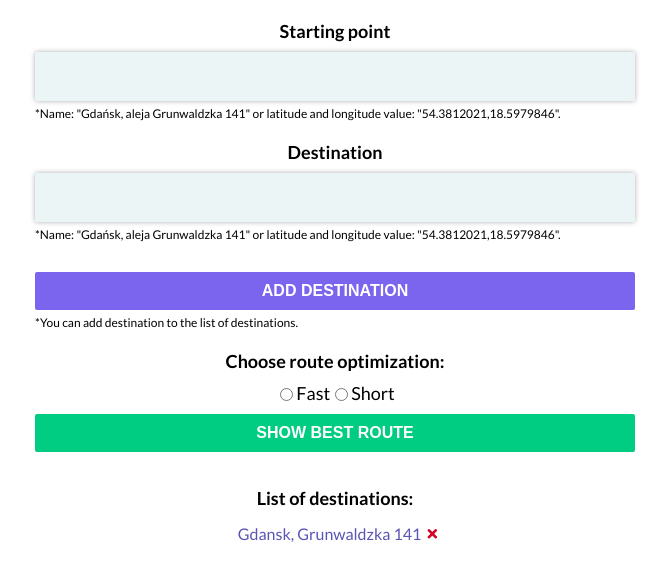
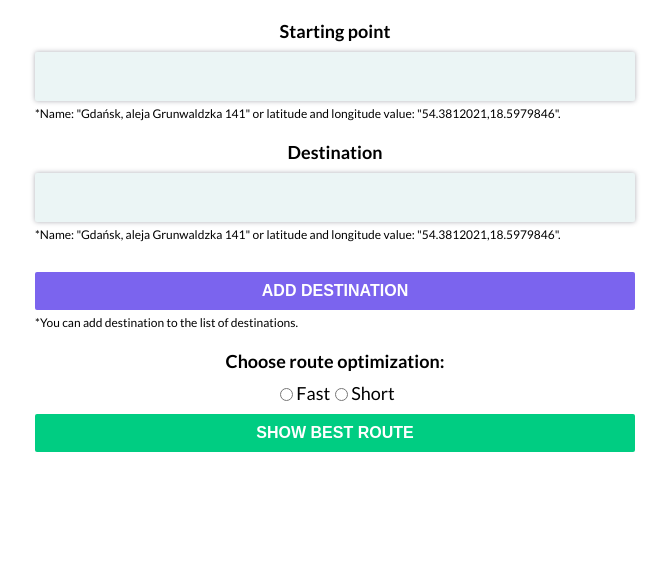
Before and after one commit to rob-now/route-finder--react, a React (Create React App) app: page / in a window 1280 px wide. Shown: the top 580 px of the page, without its empty margins (305-974 px from the left). Built offline with nearby package versions, Linux system fonts and the light colour scheme.

Commit message:
Removed initial destinations from state

```diff
--- a/src/contexts/Form.js
+++ b/src/contexts/Form.js
@@ -13,13 +13,7 @@ export class FormProvider extends Component {
   state = {
     startingPoint: '',
     destination: '',
-    destinations: [
-      {
-        id: 0,
-        location: 'Gdansk, Grunwaldzka 141',
-        stopover: true
-      }
-    ],
+    destinations: [],
     totalDistance: null,
     totalDuration: null,
     totalDistanceAlt: null,
```
